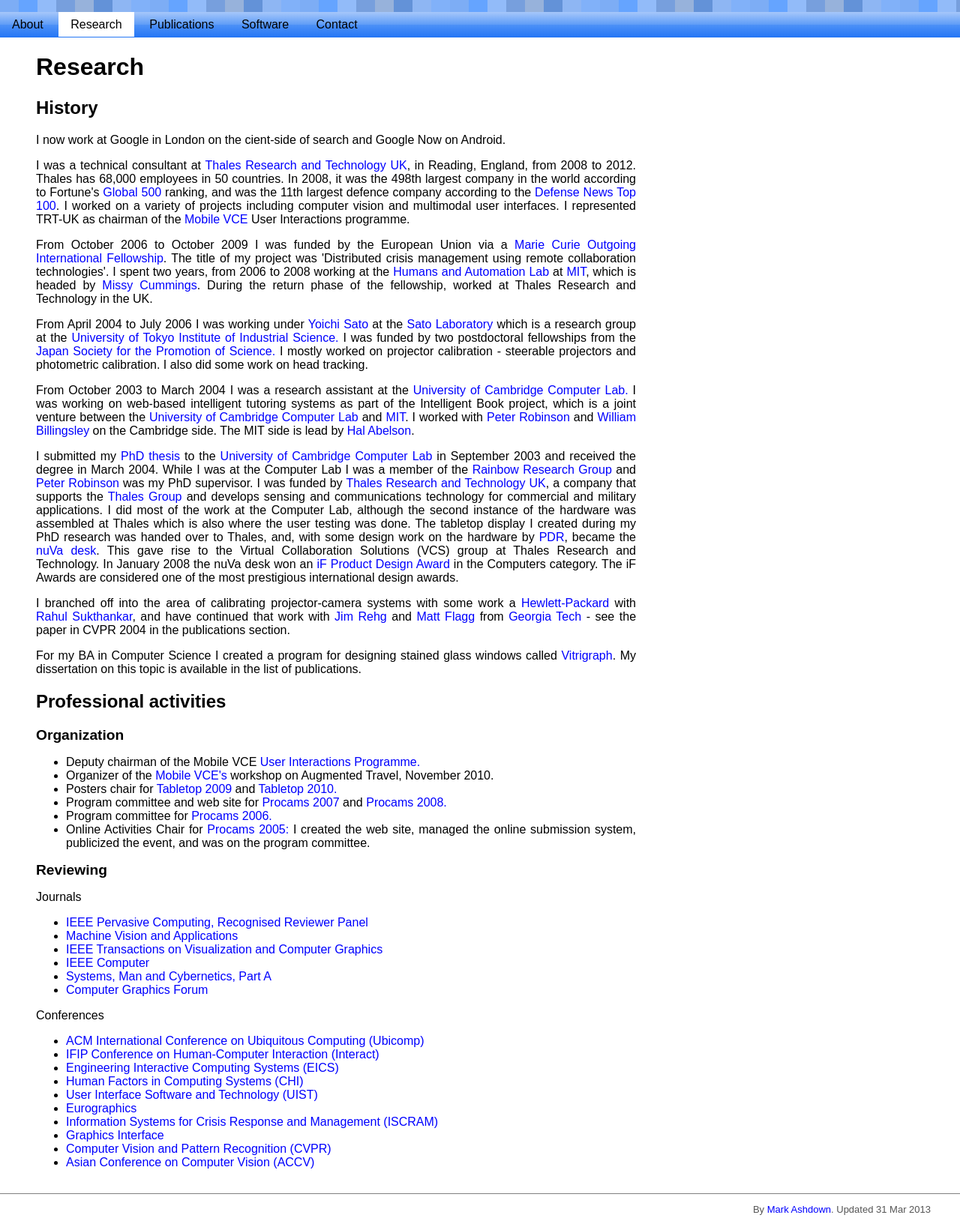
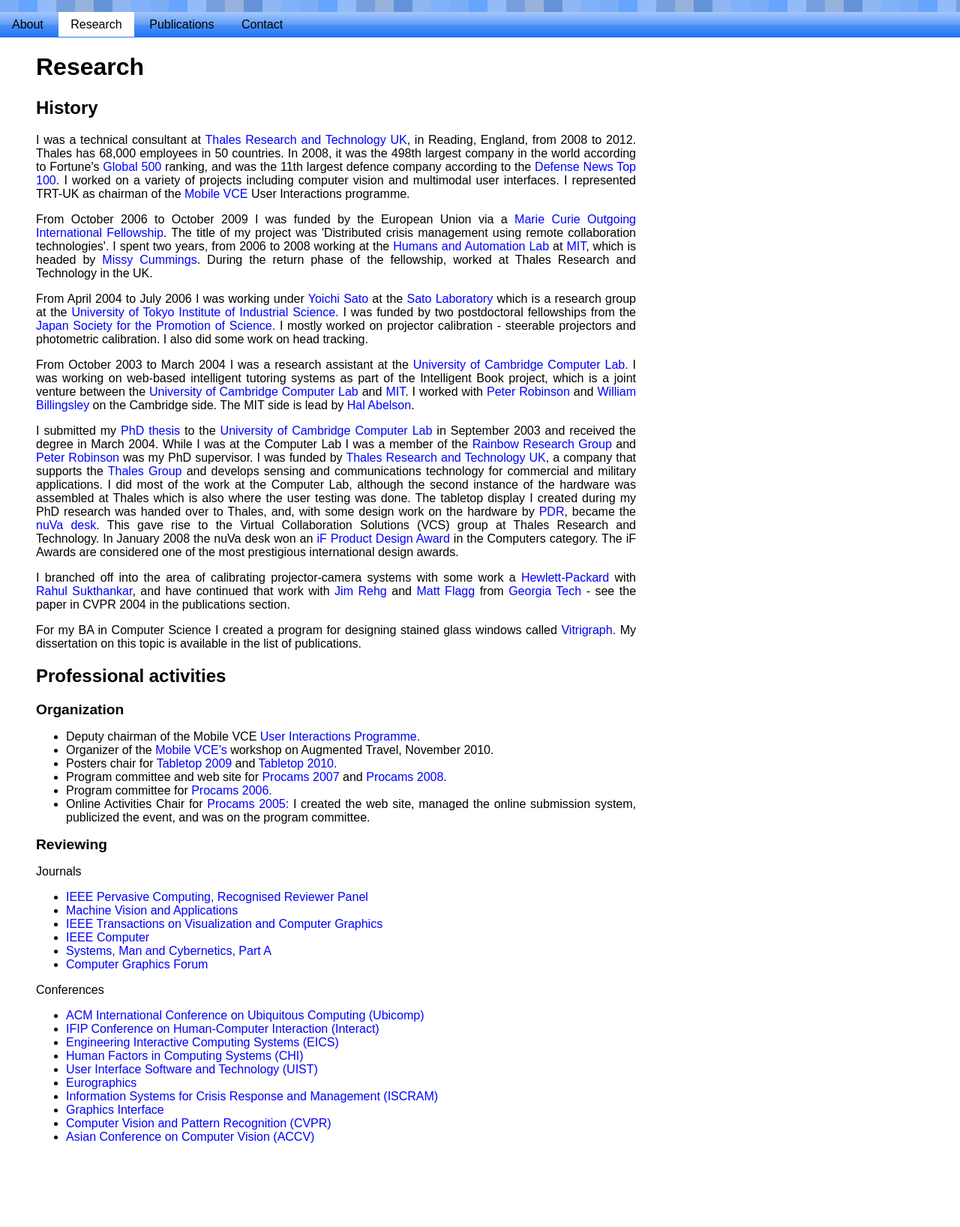
Before and after one commit to markashdown/github.io, a plain HTML site: page research.html in a window 1280 px wide. Shown: the part 205-1842 px from the top of the page at 75% size. After the commit the page ends 1763 px from the top, so only its background shows below. Drawn offline with Linux system fonts and the light colour scheme.

Commit message:
Add files via upload
Update html

```diff
--- a/research.html
+++ b/research.html
@@ -36,7 +36,6 @@
 <a href="index.html">About</a>
 <a href="research.html" id="thisPage">Research</a>
 <a href="publications.html">Publications</a>
-<a href="software.html">Software</a>
 <a href="contact.html">Contact</a>
 </div>
 <!-- Menu end -->
@@ -45,10 +44,6 @@
 <h1>Research</h1>
 
 <h2>History</h2>
-
-<p>
-  I now work at Google in London on the cient-side of search and Google Now on Android.
-</p>
 
 <p>
   I was a technical consultant at
@@ -251,12 +246,6 @@ Conferences
 
 </div>
 
-<!-- Footer start -->
-<div class="footer">
-  <p>By <a href="http://www.ashdown.me/">Mark Ashdown</a>. Updated 31 Mar 2013</p>
-</div>
-<!-- Footer end -->
-
 <script type="text/javascript">
 var gaJsHost = (("https:" == document.location.protocol) ? "https://ssl." : "http://www.");
 document.write(unescape("%3Cscript src='" + gaJsHost + "google-analytics.com/ga.js' type='text/javascript'%3E%3C/script%3E"));
```
Also changed, not shown: contact.html (+4 -10 lines), index.html (+0 -7 lines), publications.html (+0 -7 lines).
